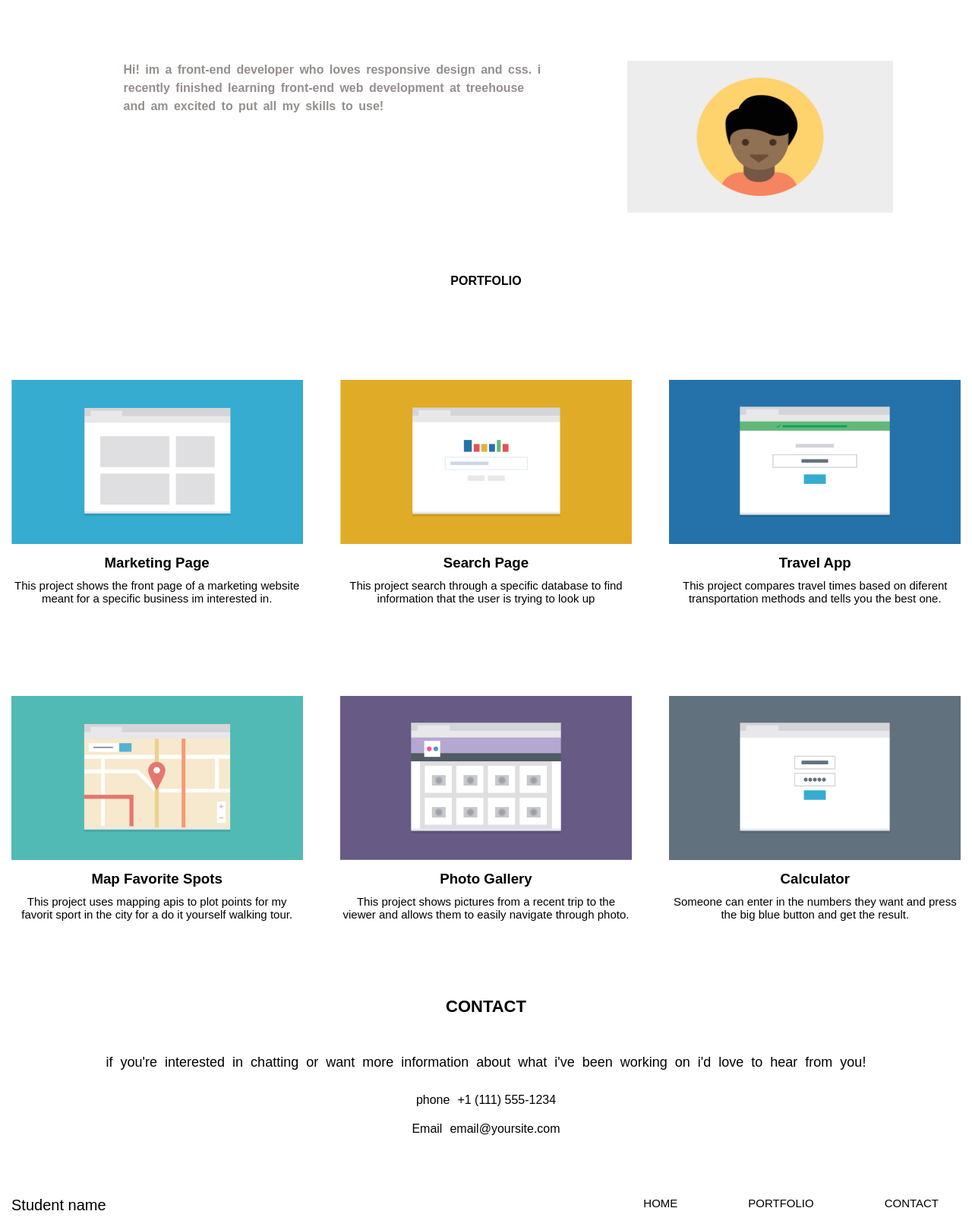
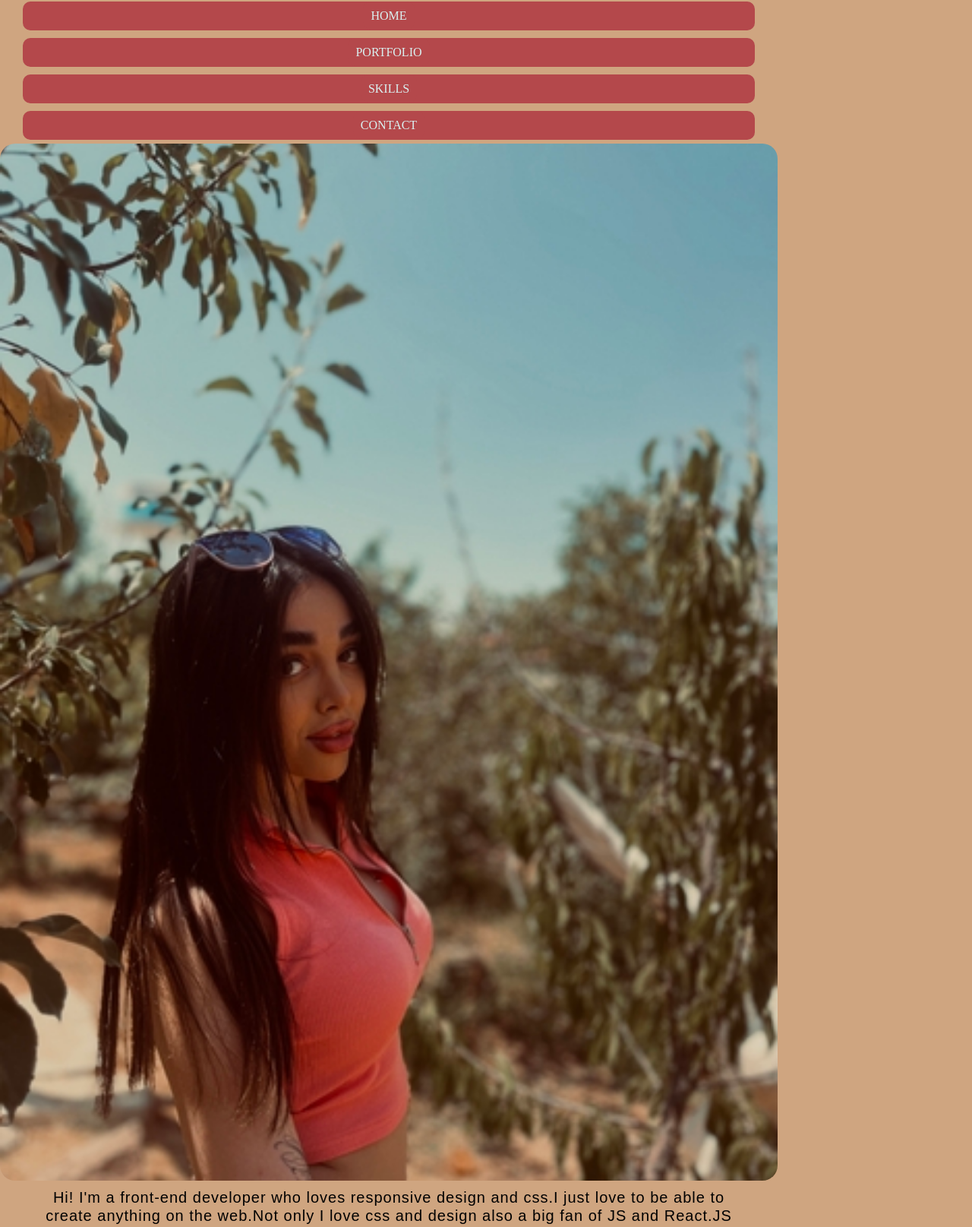
Before and after one commit to setarehomadian80/view-mobile, a website: page index.html in a window 1280 px wide. Shown: the part 70-1685 px from the top of the page at 76% size. Drawn offline with Linux system fonts and the light colour scheme.

Commit message:
add new code

```diff
--- a/css/main.css
+++ b/css/main.css
@@ -2,321 +2,154 @@
   padding: 0;
   margin: 0;
   box-sizing: border-box;
+  background-color: #cfa580;
 }
-header {
-  width: 100%;
-  height: 200px;
+body {
+  max-width: 1024px;
 }
-header > div.item {
-  margin: auto;
+p {
+  letter-spacing: 1px;
+  font-family: sans-serif;
+  font-weight: 400;
+}
+.port-img {
+  width: 336px;
+  height: 189px;
+
+}
+.p-data {
+ text-align: center;
+ padding: 15px;
+}
+h3 {
   text-align: center;
   padding: 15px;
+  color: #b4484b;
 }
-header > div.item1 {
-  margin: auto;
+ul {
+  list-style: none;
+  display: flex;
+  flex-direction: column;
+  background-color: #cfa580;
+}
+li,a {
+  text-decoration: none;
+  font-weight: 400;
+  color: #daf1f1;
   text-align: center;
+  background-color: #b4484b;
+  margin: 5px 30px;
+  padding: 10px;
+  border-radius: 10px;
+}
+h2 {
+  font-size: 30px;
+  color: #b4484b;
+  text-align: center;
+}
+h1 {
+  text-align: center;
+  background-color: #cfa580;
   padding: 15px;
 }
-header > div.item > h1 {
-  font-size: 30px;
-  font-family: sans-serif;
+li,
+a:hover {
+  color: #0e2122;
 }
-header > div.item1 > h2 {
-  font-family: sans-serif;
-  font-size: 20px;
-  margin-top: 15px;
+.data-top {
+text-align: center;
+margin: 0 auto;
 }
-div.first {
+
+/*start changes to the bio*/
+.main-header {
   width: 100%;
 }
-div.first > div.data1 {
-  width: 90%;
-  margin: 0 auto;
-  margin: auto;
-  text-align: center;
-}
-div.first > div.data1 > img {
-  width: 300px;
-  margin-top: 15px;
-  padding: 25px;
-}
-div.first > div.data1 > p {
-  font-family: sans-serif;
-  font-size: 20px;
-  margin-top: 10px;
-}
-div.forgot {
-  width: 100%;
-  height: 100px;
-  line-height: 100px;
-  text-align: center;
-  margin-top: 60px;
-  font-family: sans-serif;
-  font-weight: bold;
-}
-div.container {
-  width: 100%;
+.bio{
+  background-color: #cfa580;
   display: flex;
   flex-direction: column;
-  gap: 20px;
 }
-div.data {
-  width: 90%;
-  margin: 0 auto;
-  margin: auto;
+.bio-img {
+ border-radius: 20px;
+}
+.bio-p {
+padding:0 2em;
+text-align: center;
+font-size: 20px;
+line-height: 1.5rem;
+margin: 10px 15px;
+}
+ /* div-portfolio */
+
+ .container-top {
+ width: 100%;
+ border-bottom: 2px solid rgba(255, 255, 255, 0.7);
+ }
+
+  .h2-portfolio {
+margin: 50PX auto;
+text-align: center;
+padding: 40px;
+  }
+  .h2-portfolio{
+   border-top: 2px solid rgba(255, 255, 255, 0.7);
+ }
+
+
+  /* div-sills */
+  .SKILLS {
+margin: 10PX auto;
+ text-align: center;
+ padding: 30px;
+ }
+
+ .container-bottem {
   text-align: center;
+  margin:px auto ;
+ border-bottom: 2px solid rgba(255, 255, 255, 0.7);
+ }
+ .bottem-img {
+  width: 200px;
+  height: 113px;
+  margin: 10px auto;
+  }
+  /* div.contact */
+ .h2-contact{
+  margin: 10PX auto;
+  text-align: center;
+    padding: 30px;
+ }
+  .footer-li {
+ display: none;
+ }
+ .p-phone {
+ margin: 30px;
+ text-align: center;
+ }
+ .a-phone {
+margin-left: 1px;
+ }
+ .p-email{
+  margin-left: 40px;
+ }
+.a-email{
+  font-size: 12px;
+  margin-left: 1px;
 }
-div.data > img {
-  width: 320px;
-  margin-top: 15px;
-  margin-top: 100px;
+
+/* footer */
+.footer-click {
+  margin-right: 1px;
 }
-div.data > h3 {
-  font-family: sans-serif;
-  margin-top: 20px;
+
+.nav-footer{
+ display: flex;
+ justify-content: space-between;
+ font-weight: 500;
+ padding: 10px 5%;
+ border-top-left-radius: 20px;
+ margin-top: 30px;
+ padding-left: 1px;
+ padding-right: 1px;
 }
-div.data > p {
-  font-family: sans-serif;
-  font-size: 15px;
-  margin-top: 15px;
-  text-align: center;
-}
-div.contact {
-  width: 100%;
-  text-align: center;
-}
-div.contact > div.information {
-  width: 90%;
-  margin: auto;
-}
-div.contact > div.information > h5 {
-  font-size: 22px;
-  margin-top: 100px;
-  font-family: sans-serif;
-}
-div.contact > div.information > p {
-  font-size: 18px;
-  margin-top: 50px;
-  font-family: sans-serif;
-  word-spacing: 5px;
-}
-div.number {
-  display: flex;
-  gap: 10px;
-  justify-content: center;
-  margin-top: 30px;
-}
-div.number > p {
-  font-family: sans-serif;
-}
-div.Email {
-  display: flex;
-  gap: 10px;
-  justify-content: center;
-  margin-top: 20px;
-}
-div.Email > p {
-  font-family: sans-serif;
-}
-footer {
-  width: 100%;
-  display: flex;
-}
-footer > p {
-  font-size: 20px;
-  margin: 80px 0px 30px 15px;
-  font-family: sans-serif;
-}
-footer > a {
-  font-size: 20px;
-  margin: 80px 5px 30px 95px;
-  text-decoration: none;
-  color: black;
-  font-family: sans-serif;
-}
-footer > div.footer {
-  display: none;
-}
-@media (min-width: 768px) {
-  header {
-    width: 100%;
-    height: 160px;
-  }
-  header > div.item {
-    margin: auto;
-    height: 80px;
-    line-height: 50px;
-    text-align: center;
-  }
-  header > div.item1 {
-    margin: auto;
-    height: 80px;
-    text-align: center;
-    display: flex;
-    justify-content: center;
-    gap: 50px;
-  }
-  div.first {
-    width: 100%;
-    height: 250px;
-  }
-  div.first > div.data1 {
-    width: 95%;
-    height: inherit;
-    display: flex;
-    flex-direction: row-reverse;
-    padding: 15px;
-    gap: 5px;
-  }
-  div.first > div.data1 > img {
-    width: 320px;
-    height: 230px;
-    padding: 25px;
-  }
-  div.first > div.data1 > p {
-    width: 600px;
-    font-family: sans-serif;
-    height: 200px;
-    font-size: 14px;
-    font-weight: bold;
-    word-spacing: 5px;
-    padding: 25px;
-    margin: 15px auto;
-    color: rgb(150, 142, 142);
-    text-align: left;
-    word-spacing: 3px;
-    line-height: 1.5;
-  }
-  div.container {
-    flex-direction: row;
-    flex-wrap: wrap;
-    justify-content: space-between;
-  }
-  div.container > div.data {
-    flex: 0 0 48%;
-  }
-  div.container > div.data > img {
-    height: auto;
-    width: 100%;
-  }
-  div.container > div.data > p {
-    text-align: center;
-    margin-top: 10px;
-  }
-  div.container > div.data > h3 {
-    text-align: center;
-    margin-top: 10px;
-  }
-  footer {
-    width: 100%;
-    display: flex;
-    gap: 400px;
-  }
-  footer > p {
-    font-size: 20px;
-    font-family: sans-serif;
-    flex-grow: 1;
-  }
-  footer > a {
-    display: none;
-  }
-  footer > div.footer {
-    display: block;
-    display: flex;
-    flex-grow: 1;
-    gap: 10px;
-  }
-  footer > div.footer > a {
-    text-decoration: none;
-    color: black;
-    font-size: 15px;
-    font-family: sans-serif;
-    margin-top: 80px;
-  }
-}
-@media (min-width: 1024px) {
-  header {
-    width: 100%;
-    height: 100px;
-    display: flex;
-  }
-  header > div.item {
-    height: 100px;
-    justify-content: center;
-    text-align: center;
-    margin-left: 10px;
-  }
-  header > div.item1 {
-    height: 100px;
-    text-align: center;
-    gap: 25px;
-    justify-content: center;
-    margin-right: 10px;
-  }
-  header > div.item > h1 {
-    font-size: 25px;
-    font-family: sans-serif;
-    margin-top: 5px;
-  }
-  header > div.item1 > h2 {
-    font-family: sans-serif;
-    font-size: 15px;
-    margin-top: 20px;
-  }
-  div.first {
-    width: 100%;
-  }
-  div.first > div.data1 {
-    width: 90%;
-    margin: 0 auto;
-    margin: auto;
-    text-align: center;
-  }
-  div.first > div.data1 > img {
-    width: 400px;
-    height: 250px;
-    margin-top: 10px;
-    padding: 25px;
-  }
-  div.first > div.data1 > p {
-    font-family: sans-serif;
-    font-size: 16px;
-    margin-top: 10px;
-    text-align: left;
-    line-height: 1.5;
-  }
-  div.forgot {
-    width: 100%;
-    height: 80px;
-    line-height: 100px;
-    text-align: center;
-    margin-top: 40px;
-    font-family: sans-serif;
-    font-weight: bold;
-  }
-  div.container {
-    justify-content: space-between;
-  }
-  div.container > div.data {
-    flex: 0 0 30%;
-  }
-  div.container > div.data > img {
-    width: 100%;
-    height: auto;
-  }
-  div.container > div.data > h3 {
-    text-align: center;
-    margin-top: 10px;
-  }
-  div.container > div.data > p {
-    text-align: center;
-    margin-top: 10px;
-  }
-  footer > div.footer {
-    display: block;
-    display: flex;
-    flex-grow: 1;
-    gap: 5px;
-    justify-content: space-around;
-  }
-}
--- a/index.html
+++ b/index.html
@@ -5,106 +5,96 @@
     <meta name="viewport" content="width=device-width, initial-scale=1.0" />
     <title>responsive</title>
     <link rel="stylesheet" href="./css/main.css" />
+    <link rel="stylesheet" href="./css/main.css">
   </head>
   <body>
-    <header>
-      <div class="item">
-        <h1 id="STUDENT">STUDENT NAME</h1>
+    <header class="main-header">
+      <h1>SETARE</h1>
+      <ul class="top-ul">
+        <li><a class="hover-top" href="#HOME">HOME</a></li>
+        <li><a class="hover-top" href="#PORTFOLIO">PORTFOLIO</a></li>
+        <li><a class="hover-top" href="#SKILLS">SKILLS</a></li>
+        <li><a class="hover-top" href="#CONTACT">CONTACT</a></li>
+      </ul>
+    </header>
+
+    <div class="bio">
+      <img class="bio-img" src="./media/myself.png" alt="" />
+      <p class="bio-p">Hi! I'm a front-end developer who loves responsive design and css.I just love to be able to create anything on the web.Not only I love css and design also a big fan of JS and React.JS aswell.I recently finished a degree in front-end web development at Treehouse and I am excited to put all my skills to work!.</p></div>
+
+    <div id="PORTFOLIO">
+      <h2 class="h2-portfolio">portfolio</h2>
+      <div class="container-top">
+        <div class="data-top">
+        <img class="port-img" src="./media/portfolio-1.png" alt="" />
+        <h3>Marketing Page </h3>
+        <p class="p-data">This Project Shows the front page of a marketing website meant for a specific business I'm intrested in.</p>
       </div>
-      <div class="item1">
-        <h2 id="home">HOME</h2>
-        <h2 id="portfolio">PORTFOLIO</h2>
-        <h2 id="contact">CONRACT</h2>
+
+      <div class="data-top">
+        <img class="port-img" src="./media/portfolio-2.png" alt="" />
+        <h3>Search page </h3>
+        <p class="p-data">This project searches through a specific database to find information that the user is trying to look up.</p>
       </div>
-    </header>
-    <div class="first">
-      <div class="data1">
-        <img src="./media/responsive-layout-profile.png" alt="" />
-        <p>
-          Hi! im a front-end developer who loves responsive design and css. i
-          recently finished learning front-end web development at treehouse and
-          am excited to put all my skills to use!
-        </p>
+
+      <div class="data-top"><img class="port-img" src="./media/portfolio-3.png" alt="" />
+        <h3>Travel App</h3>
+        <p class="p-data"> This project compares travel times based on different transportation methos and tells you the best one.</p></div>
+
+      <div class="data-top"> <img class="port-img" src="./media/portfolio-4.png" alt="" />
+        <h3>Map of Favorite Spots</h3>
+        <p class="p-data">This project shows pictures from a recent trip to the viewer and allows them to easily navigate through photos.</p>
+      </div>
+
       </div>
     </div>
-    <div class="forgot">
-      <p>PORTFOLIO</p>
+
+<div id="SKILLS">
+  <h2 class="SKILLS">SKILLS</h2>
+<div class="container-bottem">
+  <p class="p-data">Here are the skills I've managed to learn for the past year ,and I'm aiming to master them all.so far my level is between intermediat and advanced!</p>
+
+<div class="data-bottem">
+  <img class="bottem-img" src="./media/2.html.jpg" alt="">
 </div>
-    <div class="container">
-      <div class="data">
-        <img src="./media/portfolio-1.png" alt="" />
-        <h3>Marketing Page</h3>
-        <p>
-          This project shows the front page of a marketing website meant for a
-          specific business im interested in.
-        </p>
+
+<div class="data-bottem">
+  <img class="bottem-img" src="./media/1.css.jpg" alt="">
 </div>
-      <div class="data">
-        <img src="./media/portfolio-2.png" alt="" />
-        <h3>Search Page</h3>
-        <p>
-          This project search through a specific database to find information
-          that the user is trying to look up
-        </p>
+
+<div class="data-bottem">
+  <img class="bottem-img" src="./media/3.js.jpg" alt="">
 </div>
-      <div class="data">
-        <img src="./media/portfolio-3.png" alt="" />
-        <h3>Travel App</h3>
-        <p>
-          This project compares travel times based on diferent transportation
-          methods and tells you the best one.
-        </p>
+
+<div class="data-bottem">
+  <img class="bottem-img" src="./media/4.typescript.jpg" alt="">
 </div>
-      <div class="data">
-        <img src="./media/portfolio-4.png" alt="" />
-        <h3>Map Favorite Spots</h3>
-        <p>
-          This project uses mapping apis to plot points for my favorit sport in
-          the city for a do it yourself walking tour.
-        </p>
-      </div>
-      <div class="data">
-        <img src="./media/portfolio-5.png" alt="" />
-        <h3>Photo Gallery</h3>
-        <p>
-          This project shows pictures from a recent trip to the viewer and
-          allows them to easily navigate through photo.
-        </p>
-      </div>
-      <div class="data">
-        <img src="./media/portfolio-6.png" alt="" />
-        <h3>Calculator</h3>
-        <p>
-          Someone can enter in the numbers they want and press the big blue
-          button and get the result.
-        </p>
+
 </div>
 </div>
-    <div class="contact">
-      <div class="information">
-        <h5>CONTACT</h5>
-        <p>
-          if you're interested in chatting or want more information about what
-          i've been working on i'd love to hear from you!
-        </p>
-      </div>
-    </div>
-    <div class="number">
-      <p>phone</p>
-      <p>+1 (111) 555-1234</p>
-    </div>
-    <div class="Email">
-      <p>Email</p>
-      <p>email@yoursite.com</p>
-    </div>
-    <footer>
-      <p>Student name</p>
-      <a href="#STUDENT">BACK TO TOP</a>
-      <div class="footer">
-        <a href="#home">HOME</a>
-        <a href="#portfolio">PORTFOLIO</a>
-        <a href="#contact">CONTACT</a>
-      </div>
+
+<div id="CONTACT"></div>
+<h2 class="h2-contact" >CONTACT</h2>
+<p class="p-data">If you're intrested in chatting or want more information about what I've been working on, I'd love to hear from you!</p>
+
+<p class="p-phone">phone <a class="a-phone" href="#+1(111)555-1234">+1(111)555-1234</a></p>
+<p class="p-email">email <a class="a-email" href="#email">HOMADIANSETARE12@GMAIL.COM</a></p>
+
+<footer class="main-footer">
+  <nav class="nav-footer">
+    <h3 class="h3-name">SETARE</h3>
+    <ul class="footer-ul">
+      <li class="footer-click"><a class="hover-top" href="#click"> To The Top</a></li>
+
+      <li class="footer-li"><a class="footer-a" href="#HOME">HOME</a></li>
+
+    <li class="footer-li"><a class="footer-a" href="#PORTFOLIO">PORTFOLIO</a></li>
+
+    <li class="footer-li"><a class="footer-a" href="#SKILLS">SKILLS</a></li>
+
+    <li class="footer-li"><a class="footer-a" href="#CONTACT">CONTACT</a></li>
+    </ul>
+  </nav>
 </footer>
   </body>
 </html>
```
Also changed, not shown: media/1.css.jpg (added), media/2.html.jpg (added), media/3.js.jpg (added), media/4.typescript.jpg (added), media/myself.png (added). Lines whose indentation alone changed are shown as unchanged.
